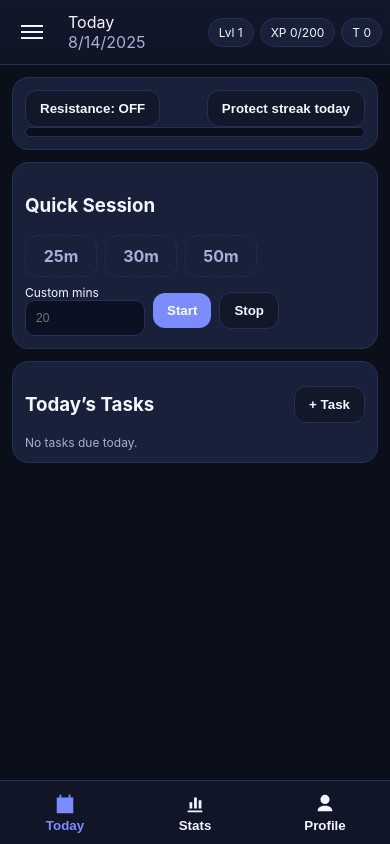
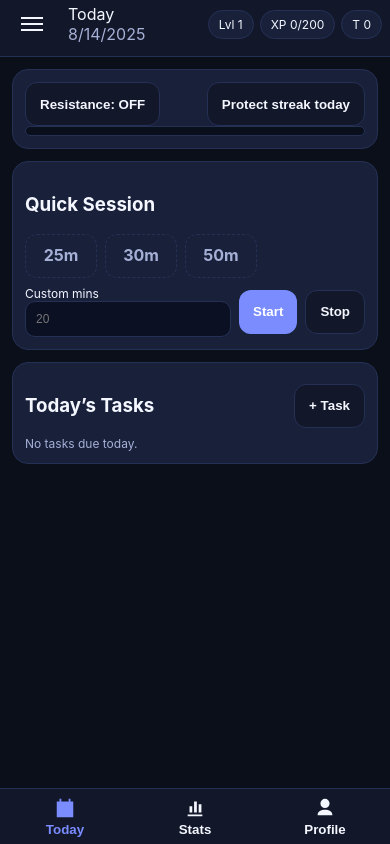
Before and after one commit to thagreatmoe-ai/game-of-life-mvp2.8, a plain HTML site: page index.html in a window 390 px wide. Drawn offline with Linux system fonts and the light colour scheme.

Commit message:
Update style.css
Fix iPhone notch overlap + larger hamburger hit area

```diff
--- a/style.css
+++ b/style.css
@@ -57,3 +57,49 @@ main{padding:12px}
 .kpis{display:grid; grid-template-columns:repeat(4,1fr); gap:8px}
 .kpi{font-size:22px; font-weight:800}
 .quick{flex-wrap:wrap} .quick .sess{min-width:72px; text-align:center} .quickInput{width:120px}
+/* --- iPhone safe-area + bigger touch targets --- */
+:root {
+  --tabbar-height: 56px;
+}
+
+/* Let the UI reserve space for the notch/status bar and bottom home indicator */
+html, body { height: 100%; }
+body {
+  /* top padding avoids time/battery overlapping content */
+  padding-top: env(safe-area-inset-top);
+  /* bottom padding makes Today content never sit under the tabbar/home indicator */
+  padding-bottom: calc(env(safe-area-inset-bottom) + var(--tabbar-height));
+}
+
+/* If you have a fixed/sticky header, also pad it for the notch */
+.app-header, header, .topbar {
+  position: sticky; top: 0; z-index: 10;
+  padding-top: env(safe-area-inset-top);
+  background: var(--panel, #12172a);
+}
+
+/* Bottom tab bar sits above the iOS home indicator */
+#tabbar {
+  position: fixed; left: 0; right: 0; bottom: 0;
+  height: calc(var(--tabbar-height) + env(safe-area-inset-bottom));
+  padding-bottom: env(safe-area-inset-bottom);
+  display: flex; align-items: center; justify-content: space-around;
+  background: var(--panel, #12172a);
+  border-top: 1px solid var(--border, #253055);
+}
+
+/* Bigger hamburger & tab buttons (Apple HIG suggests 44x44 minimum) */
+#hamburger, .tab, .btn, .icon-btn {
+  min-width: 44px;
+  min-height: 44px;
+  touch-action: manipulation;
+}
+
+/* Fix small label/input wrapping on narrow screens */
+.stack.small.narrow .input.small {
+  min-width: 0;
+}
+.row.gap8 > .stack.small,
+.row.gap8 > .stack.small.narrow {
+  flex: 1 1 160px; /* prevents ugly wrap like “Custom mins” pushing the field down */
+}
```
